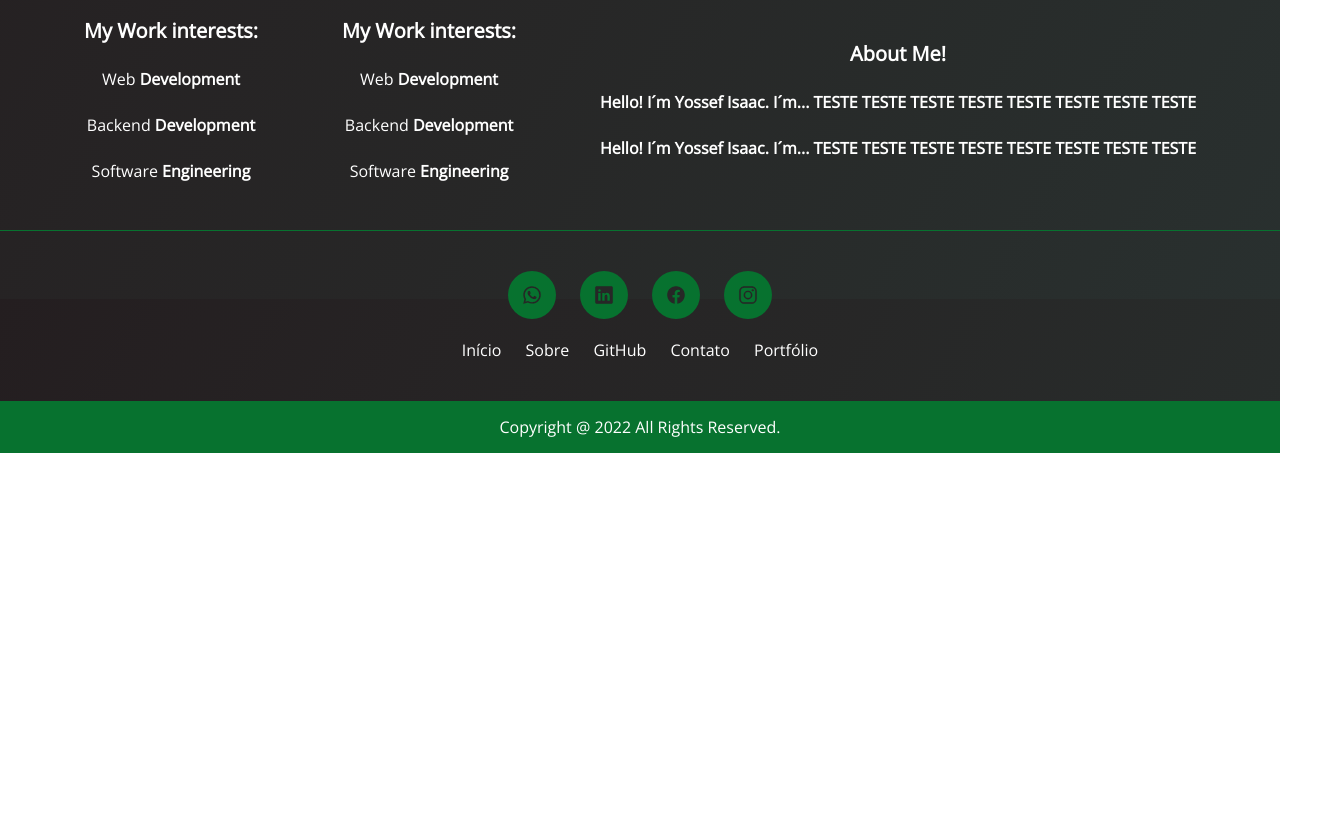
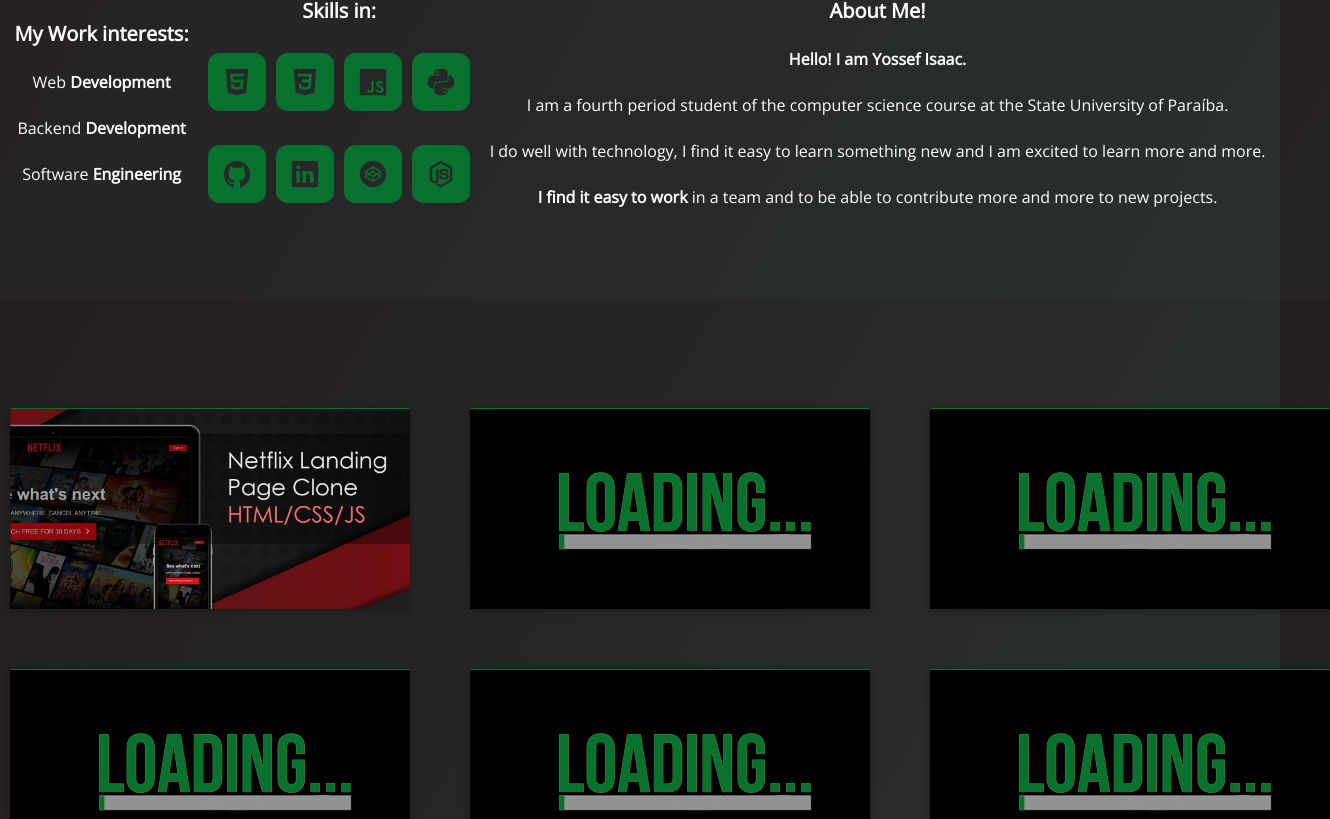
Before and after one commit to yossefisaac/Landing-Page-Portfolio, a plain HTML site: page index.html in a window 1280 px wide. Shown: the part 501-1320 px from the top of the page, 1330 px wide, since content can reach past the window. Before the commit the page ends 954 px from the top, so only its background shows below. Drawn offline with nearby package versions, Linux system fonts and the light colour scheme.

Commit message:
Add files via upload

```diff
--- a/assets/CSS/style.css
+++ b/assets/CSS/style.css
@@ -8,6 +8,8 @@
 
 html{
     height: 100%;
+    width: 100%;
+    scroll-behavior: smooth;
 }
 
 body{
@@ -17,10 +19,18 @@ body{
     flex-direction: column;
     min-height: 100%;
     font-size: 100%;
+    -moz-box-sizing: border-box;
+    box-sizing: border-box;
+    height: 100%;
+    width: 100%;
 }
 
 a{
     text-decoration: none;
+}
+
+li{
+    list-style-type: none;
 }
 
 /*CABECALHO DA PAGE*/
@@ -118,6 +128,7 @@ a{
     flex-direction: row;
     align-items: center;
     justify-content: space-evenly;
+
 }
 .conteudo-secundario-interesses{
     display: flex;
@@ -139,9 +150,76 @@ a{
     font-weight: 400;
     font-size: 20px;
 }
+.skills-in{
+    display: flex;
+    flex-direction: row;
+    justify-content: space-evenly;
+}
+.icons-skills{
+    display: flex;
+    flex-direction: row;
+}
+.icons-skills a{
+    background: #07722f;
+    color: #272727;
+    padding: 14px;
+    font-size: 30px;
+    border-radius: 20%;
+    display: flex;
+    margin: 5px;
+}
+.icons-skills a:hover{
+    color: #ffffff;
+    transition: 0.5s;
+}
+
 .conteudo-secundario-paragrafo{
     font-weight: 400;
     font-size: 16px;
+}
+.portfolio-rolamento{
+    padding-top: 200px;
+    display: flex;
+    flex-direction: column;
+    align-items: center;
+}
+.portfolio-cards{
+    display: flex;
+    flex-direction: row;
+    align-items: center;
+    justify-content: space-evenly;
+}
+.cards{
+    border-top: 0.4px solid #07722f;
+    margin-bottom: 20px;
+    line-height: 1.42857143;
+    border-radius: 2px;
+    box-shadow: 0 2px 5px 0 rgba(0,0,0,0.16),0 2px 10px 0 rgba(0,0,0,0.12);
+    transition: box-shadow .25s;
+}
+.cards:hover {
+  box-shadow: 0 8px 17px 0 rgba(0,0,0,0.2),0 6px 20px 0 rgba(0,0,0,0.19);
+  transform: scale(1.1);
+  transition: 0.5s;
+}
+
+.imagem-cards {
+    width: 400px;
+    height:200px;
+    border-top-left-radius:2px;
+    border-top-right-radius:2px;
+    display:block;
+    overflow: hidden;
+  }
+.imagem-cards img{
+    width: 100%;
+    height: 200px;
+    object-fit:cover;
+    transition: all .25s ease;
+  }
+.espaço{
+    margin-left: 60px;
+    margin-bottom: 40px;
 }
 /*RODAPÉ DA PAGE*/
 footer{
--- a/assets/JS/main.js
+++ b/assets/JS/main.js
@@ -0,0 +1,7 @@
+const button = document.querySelector('.conteudo-principal-escrito-botao')
+
+button.addEventListener('click', () =>{
+    $('html,body').animate({
+        scrollTop: $(".portfolio-rolamento").offset().top},
+        'slow');
+});
--- a/index.html
+++ b/index.html
@@ -12,15 +12,16 @@
     <link rel="preconnect" href="https://fonts.googleapis.com">
     <link rel="preconnect" href="https://fonts.gstatic.com" crossorigin>
     <link href="https://fonts.googleapis.com/css2?family=Open+Sans:wght@300&display=swap" rel="stylesheet">
+    <script src="https://code.jquery.com/jquery-1.9.1.js"></script>
 </head>
 <body>
     <heeader class = "cabecalho"> <!-- Cabeçalho da Page. -->
-        <a href="index.html" class = cabecalho-nome> <strong>//Yossef</strong></a>
+        <a href="#" class = cabecalho-nome> <strong>//Yossef</strong></a>
         <nav class = "menu-cabecario">
-            <a href="index.html" class = "menu-cabecalho-item"> Home </a>
+            <a href="#" class = "menu-cabecalho-item"> Home </a>
             <a href="https://www.linkedin.com/in/yossef-isaac-de-oliveira-408abb23b/" target="_blank" class = "menu-cabecalho-item"> My Linkedin </a>
             <a href="https://github.com/yossefisaac"  target="_blank" class = "menu-cabecalho-item"> My GitHub </a>
-            <a href="#" class = "menu-cabecalho-item"> My Contact </a>
+            <a href="https://linktr.ee/yossefisaac" target="_blank" class = "menu-cabecalho-item"> My Contact </a>
         </nav>
     </heeader>
 
@@ -42,32 +43,79 @@
                 <p class = "conteudo-secundario-paragrafo">Software <strong>Engineering</strong></p>
            </div>
            <div class = "conteudo-secundario-interesses">
-                <h3 class = "conteudo-secundario-titulo"><strong>My Work interests:</strong></h3>
-                <p class = "conteudo-secundario-paragrafo">Web <strong>Development</strong></p>
-                <p class = "conteudo-secundario-paragrafo">Backend <strong>Development</strong></p>
-                <p class = "conteudo-secundario-paragrafo">Software <strong>Engineering</strong></p>
+                <h3 class = "conteudo-secundario-titulo"><strong>Skills in:</strong></h3>
+                <div class="icons-skills">
+                    <a class="icons-skills-unic"><ion-icon name="logo-html5"></ion-icon></a>
+                    <a class="icons-skills-unic"><ion-icon name="logo-css3"></ion-icon></a>
+                    <a class="icons-skills-unic"><ion-icon name="logo-javascript"></ion-icon></a>
+                    <a class="icons-skills-unic"><ion-icon name="logo-python"></ion-icon></a>
+                </div>
+                <div class="icons-skills">
+                    <a class="icons-skills-unic"><ion-icon name="logo-github"></ion-icon></a>
+                    <a class="icons-skills-unic"><ion-icon name="logo-linkedin"></ion-icon></a>
+                    <a class="icons-skills-unic"><ion-icon name="logo-codepen"></ion-icon></a>
+                    <a class="icons-skills-unic"><ion-icon name="logo-nodejs"></ion-icon></a>
+                </div>
             </div>
            <div class = "conteudo-secundario-sobre">
                 <h3 class = "conteudo-secundario-titulo"><strong>About Me!</strong></h3>
-                <p class = "conteudo-secundario-paragrafo"><strong> Hello! I´m Yossef Isaac. I´m... TESTE TESTE TESTE TESTE TESTE TESTE TESTE TESTE</strong></p>
-                <p class = "conteudo-secundario-paragrafo"><strong> Hello! I´m Yossef Isaac. I´m... TESTE TESTE TESTE TESTE TESTE TESTE TESTE TESTE</strong></p>
+                <p class = "conteudo-secundario-paragrafo"><strong> Hello! I am Yossef Isaac.</strong></p>
+                <p class = "conteudo-secundario-paragrafo">I am a fourth period student of the computer science course at the State University of Paraíba.</p>
+                <p class = "conteudo-secundario-paragrafo">I do well with technology, I find it easy to learn something new and I am excited to learn more and more.</p>
+                <p class = "conteudo-secundario-paragrafo"><strong> I find it easy to work</strong> in a team and to be able to contribute more and more to new projects.</p>
+            </div>
+        </section>
+
+        <section class="portfolio-rolamento">
+            <div class="portfolio-cards">
+                <div class="espaço">
+                    <div class="cards">
+                        <a class="imagem-cards" href="https://yossefisaac.github.io/Clone-Netflix-Page/" target="_blank"><img src="images\NETFLIXCLONE.PNG" /></a>
+                    </div>
+                </div>
+                <div class="espaço">
+                    <div class="cards">
+                        <a class="imagem-cards" href=""><img src="images\LOADINGG.jpg" /></a>
+                    </div>
+                </div>
+                <div class="espaço">
+                    <div class="cards">
+                        <a class="imagem-cards" href=""><img src="images\LOADINGG.jpg" /></a>
+                    </div>
+                </div>
             </div>
 
+            <div class="portfolio-cards">
+                <div class="espaço">
+                    <div class="cards">
+                        <a class="imagem-cards" href=""><img src="images\LOADINGG.jpg" /></a>
+                    </div>
+                </div>
+                <div class="espaço">
+                    <div class="cards">
+                        <a class="imagem-cards" href=""><img src="images\LOADINGG.jpg" /></a>
+                    </div>
+                </div>
+                <div class="espaço">
+                    <div class="cards">
+                        <a class="imagem-cards" href=""><img src="images\LOADINGG.jpg" /></a>
+                    </div>
+                </div>
+            </div>
         </section>
     </main>
 
     <footer> <!-- Rodapé da Page. -->
             <ul class="icons">
-                <li><a href="#"><ion-icon name="logo-whatsapp"></ion-icon></a></li>
-                <li><a href="#"><ion-icon name="logo-linkedin"></ion-icon></a></li>
-                <li><a href="#"><ion-icon name="logo-facebook"></ion-icon></a></li>
-                <li><a href="#"><ion-icon name="logo-instagram"></ion-icon></a></li>
+                <li><a href="https://wa.me/83981999089" target="_blank"><ion-icon name="logo-whatsapp"></ion-icon></a></li>
+                <li><a href="https://www.linkedin.com/in/yossef-isaac-de-oliveira-408abb23b/" target="_blank"><ion-icon name="logo-linkedin"></ion-icon></a></li>
+                <li><a href="https://github.com/yossefisaac" target="_blank"><ion-icon name="logo-github"></ion-icon></a></li>
+                <li><a href="https://www.instagram.com/yossefisaac/" target="_blank"><ion-icon name="logo-instagram"></ion-icon></a></li>
             </ul>
             <ul class="menu-rodape">
                     <li><a href="#">Início</a></li>
-                    <li><a href="#">Sobre</a></li>
-                    <li><a href="#">GitHub</a></li>
-                    <li><a href="#">Contato</a></li>
+                    <li><a href="https://github.com/yossefisaac" target="_blank">GitHub</a></li>
+                    <li><a href="https://linktr.ee/yossefisaac" target="_blank">Contato</a></li>
                     <li><a href="#">Portfólio</a></li>
             </ul>
                 <div class="footer-copyright">
```
Also changed, not shown: images/LOADINGG.jpg (added), images/NETFLIXCLONE.PNG (added). Lines whose indentation alone changed are shown as unchanged.
